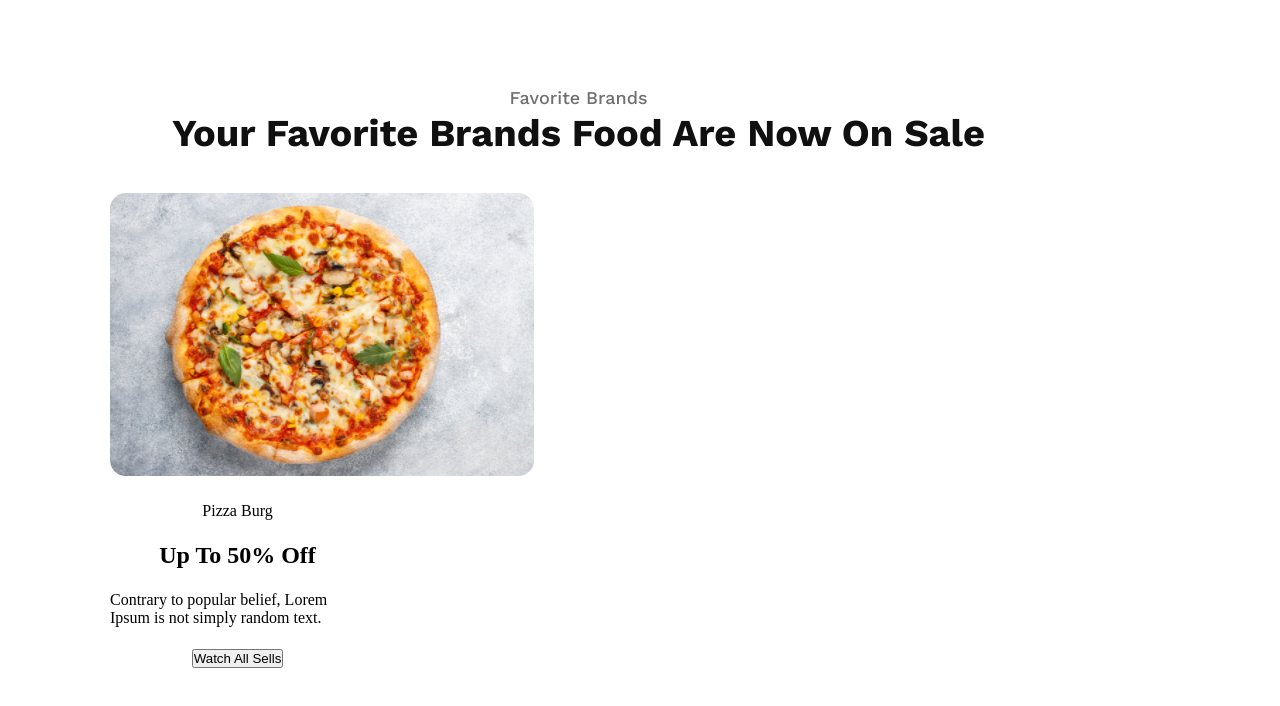
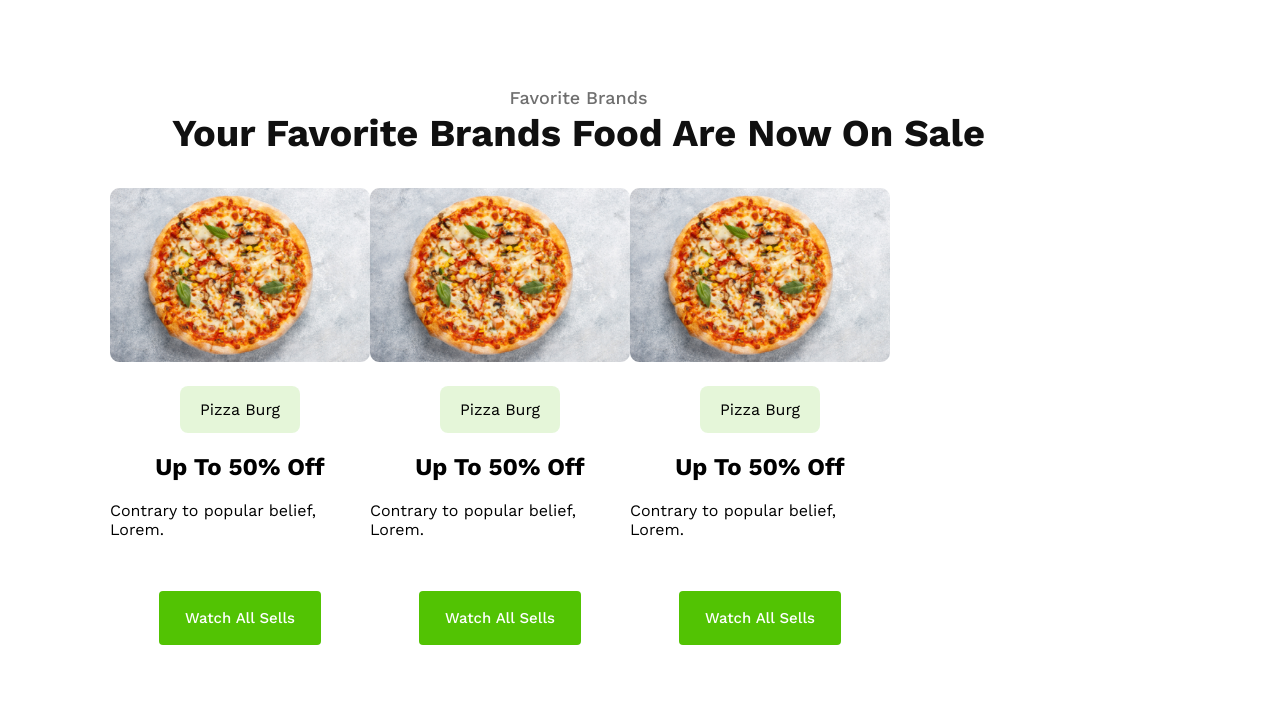
Before and after one commit to Muhammad-Piyas/food-restaurant-projects, a plain HTML site: page index.html in a window 1280 px wide. Shown: the part 674-1380 px from the top of the page. Drawn offline with nearby package versions, Linux system fonts and the light colour scheme.

Commit message:
text image align

```diff
--- a/Style/style.css
+++ b/Style/style.css
@@ -20,6 +20,7 @@ text-align: center;
 border-radius: 4px;
 background: rgb(82, 195, 3);
 border: none;
+cursor: pointer;
 
 }
 #hero {
@@ -88,28 +89,39 @@ border: none;
   line-height: 20px;
   letter-spacing: 0%;
   text-align: center;
+
 }
 #card-box{
  width: 937px;
  margin: 110px;
 }
 .card-container {
-  margin-top: 35px;
+  margin-top: 30px;
+  display: flex;
+  font-family: Work Sans;
+
+
+
 }
 .card{
-  max-width: 255px;
+  max-width: 260px;
   display: flex;
   flex-direction: column;
-  gap: 22px;
-  justify-content: center;
+  gap: 20px;
+  justify-items:center;
   align-items: center;
+
 }
 .card .image-box{
-  max-width: 255px;
+  max-width: 260px;
 }
 .card .image-box img{
-  with: 100%
+  width: 100%;
 }
 .card .shop {
+  text-align: center;
+  padding: 14px 20px 14px 20px;
+  border-radius: 8px;
 
+background: rgba(82, 195, 3, 0.15);
 }
--- a/index.html
+++ b/index.html
@@ -35,12 +35,34 @@
            <span>Pizza Burg</span>
           </div>
            <h1>Up To 50% Off</h1>
-           <p>Contrary to popular belief, Lorem Ipsum is not simply random text.</p>
-           <button>Watch All Sells</button>
+           <p>Contrary to popular belief, Lorem.</p>
+           <button class="button">Watch All Sells</button>
          </div>
+         <div class="card">
+          <div class="image-box">
+            <img src="assets/pizza.png" alt="">
+          </div>
+          <div class="shop">
+           <span>Pizza Burg</span>
+          </div>
+           <h1>Up To 50% Off</h1>
+           <p>Contrary to popular belief, Lorem.</p>
+           <button class="button">Watch All Sells</button>
+         </div>
+         <div class="card">
+          <div class="image-box">
+            <img src="assets/pizza.png" alt="">
+          </div>
+          <div class="shop">
+           <span>Pizza Burg</span>
+          </div>
+           <h1>Up To 50% Off</h1>
+           <p>Contrary to popular belief, Lorem.</p>
+           <button class="button">Watch All Sells</button>
+         </div>
+
       </div>
-
-    </div>
+ </div>
   </section>
 </body>
 </html>
```
